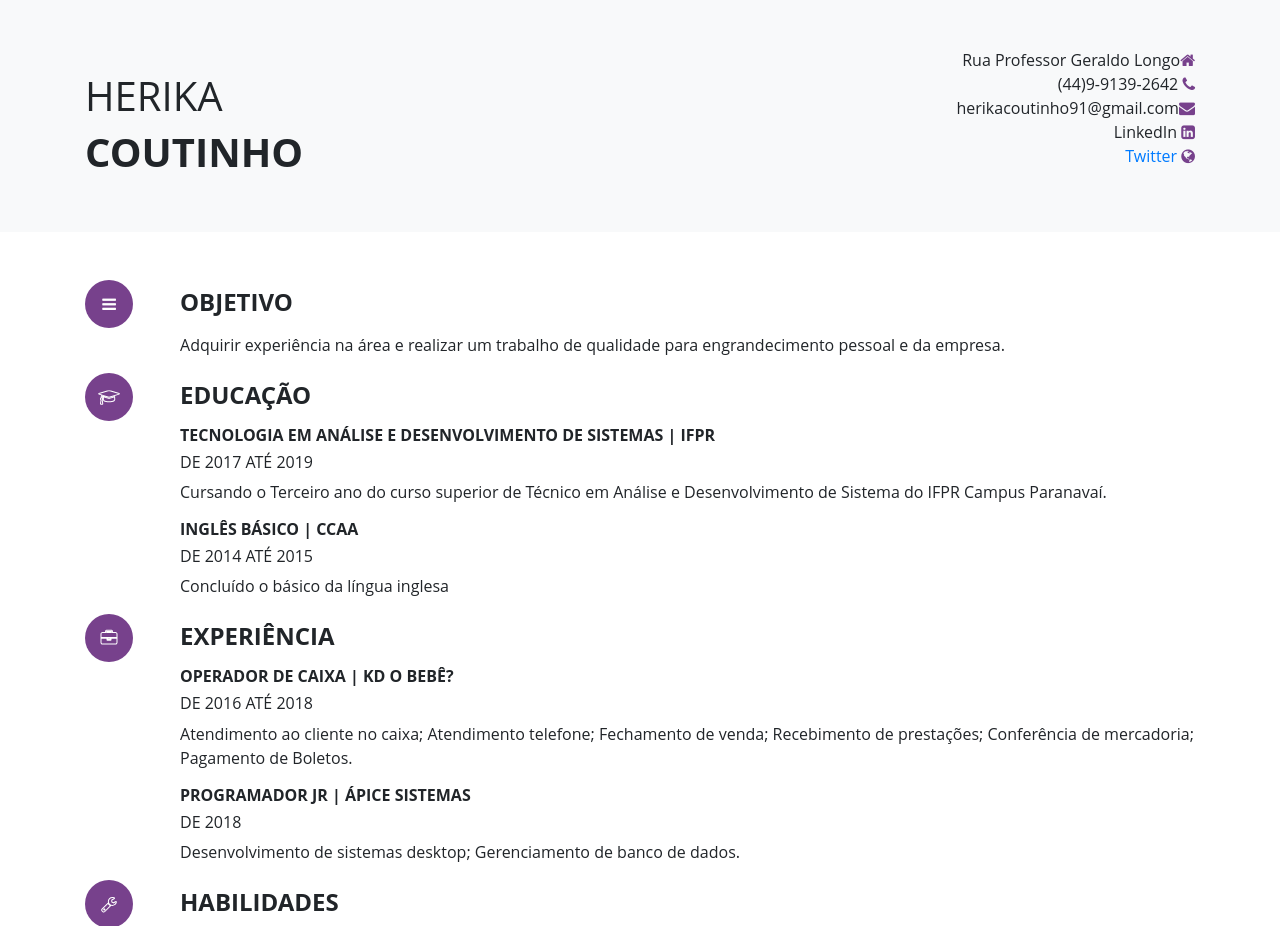
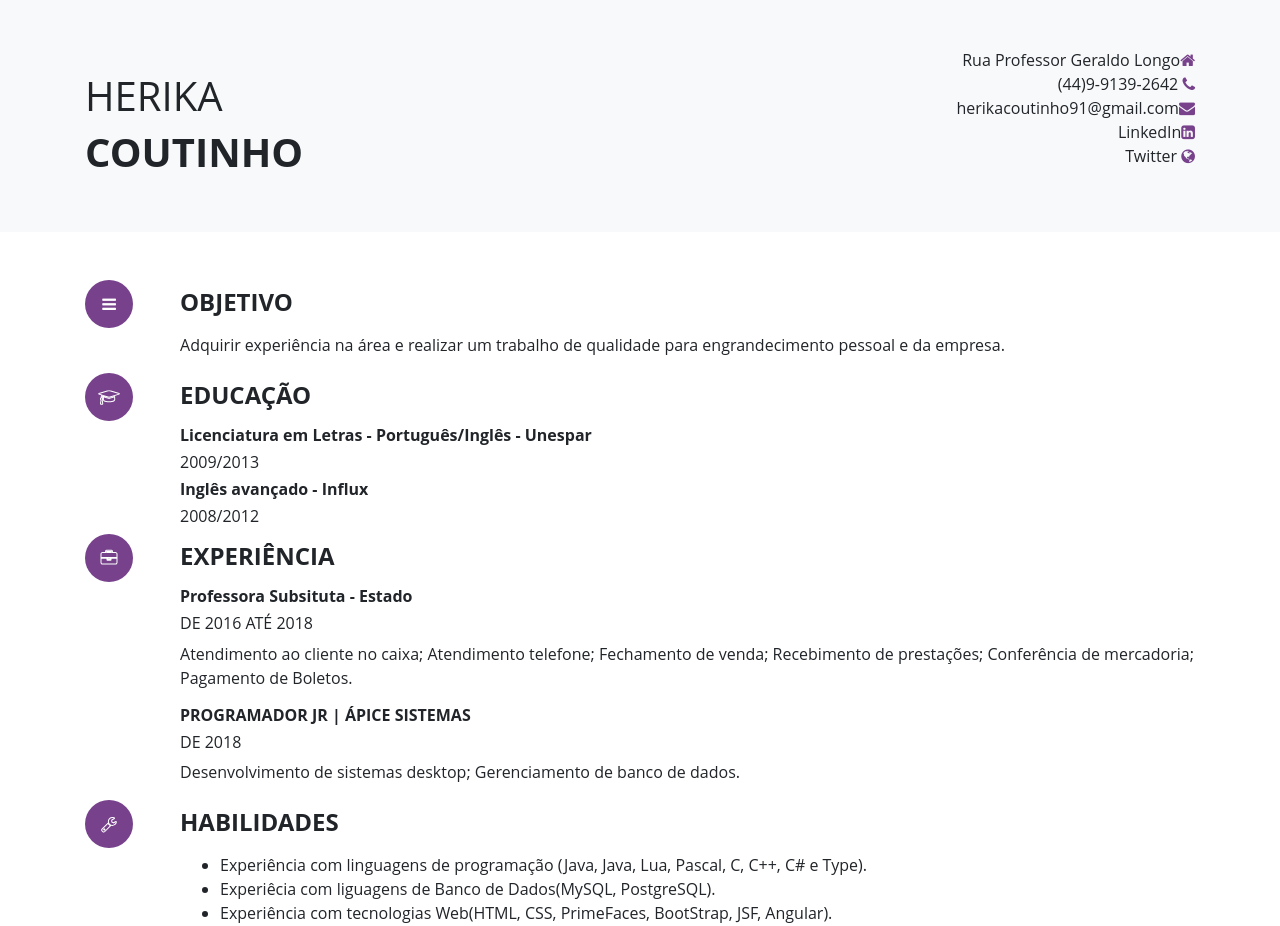
Before and after one commit to herikacoutinho/aulatic, a Django app: page /curriculo/ in a window 1280 px wide. Shown: the top 926 px of the page. Run offline with Django 3.2, Linux system fonts and the light colour scheme; some libraries are stand-ins or nearby versions.

Commit message:
atualizando

```diff
--- a/Django/adocao/templates/curriculo.html
+++ b/Django/adocao/templates/curriculo.html
@@ -39,8 +39,8 @@
                     <div>Rua Professor Geraldo Longo<i class="fa fa-home text-purple" aria-hidden="true"></i></div>
                     <div>(44)9-9139-2642 <i class="fa fa-phone text-purple"></i></div>
                     <div>herikacoutinho91@gmail.com<i class="fa fa-envelope text-purple"></i></div>
-                    <div>LinkedIn</a> <i class="fa fa-linkedin-square text-purple"></i></div>
-                    <div><a href="https://twitter.com/guiazsan">Twitter</a> <i class="fa fa-globe text-purple"></i></div>
+                    <div>LinkedIn<i class="fa fa-linkedin-square text-purple"></i></div>
+                    <div>Twitter <i class="fa fa-globe text-purple"></i></div>
                 </div>
             </div>
         </div>
@@ -62,13 +62,10 @@
             </div>
             <div class="col">
                 <h4 class="font-weight-bold py-2">EDUCAÇÃO</h4>
-                <h6 class="font-weight-bold">TECNOLOGIA EM ANÁLISE E DESENVOLVIMENTO DE SISTEMAS | IFPR</h6>
-                <h6>DE 2017 ATÉ 2019</h6>
-                <p>Cursando o Terceiro ano do curso superior de Técnico em Análise e
-                    Desenvolvimento de Sistema do IFPR Campus Paranavaí.</p>
-                <h6 class="font-weight-bold">INGLÊS BÁSICO | CCAA</h6>
-                <h6>DE 2014 ATÉ 2015</h6>
-                <p>Concluído o básico da língua inglesa</p>
+                <h6 class="font-weight-bold"> Licenciatura em Letras - Português/Inglês - Unespar</h6>
+                <h6>2009/2013</h6>
+                <h6 class="font-weight-bold">Inglês avançado - Influx</h6>
+                <h6>2008/2012</h6>
             </div>
         </div>
         <div class="row">
@@ -77,7 +74,7 @@
             </div>
             <div class="col">
                 <h4 class="font-weight-bold py-2" >EXPERIÊNCIA</h4>
-                <h6 class="font-weight-bold">OPERADOR DE CAIXA | KD O BEBÊ?</h6>
+                <h6 class="font-weight-bold">Professora Subsituta - Estado</h6>
                 <h6>DE 2016 ATÉ 2018 </h6>
                 <p>Atendimento ao cliente no caixa;
                    Atendimento telefone;
```
